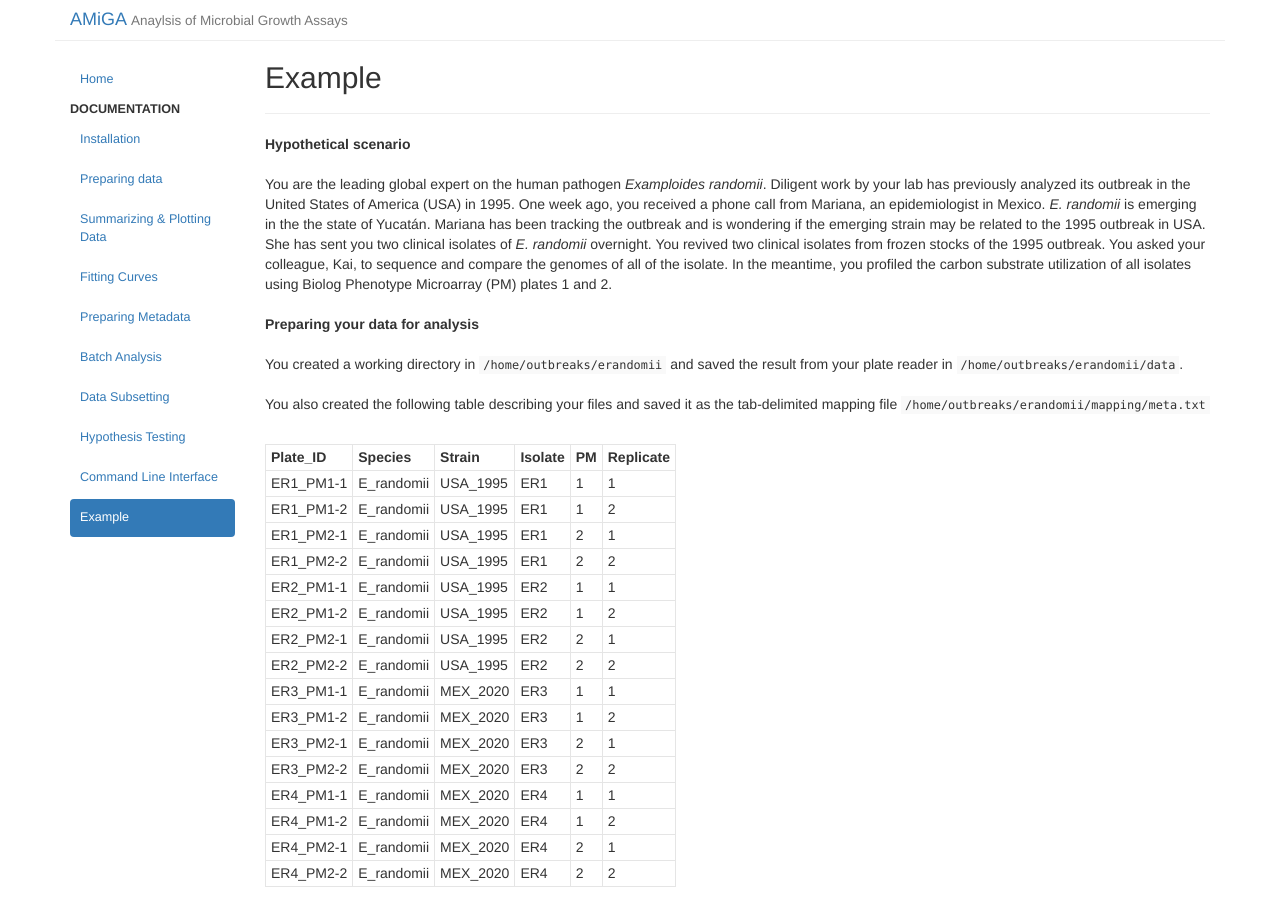
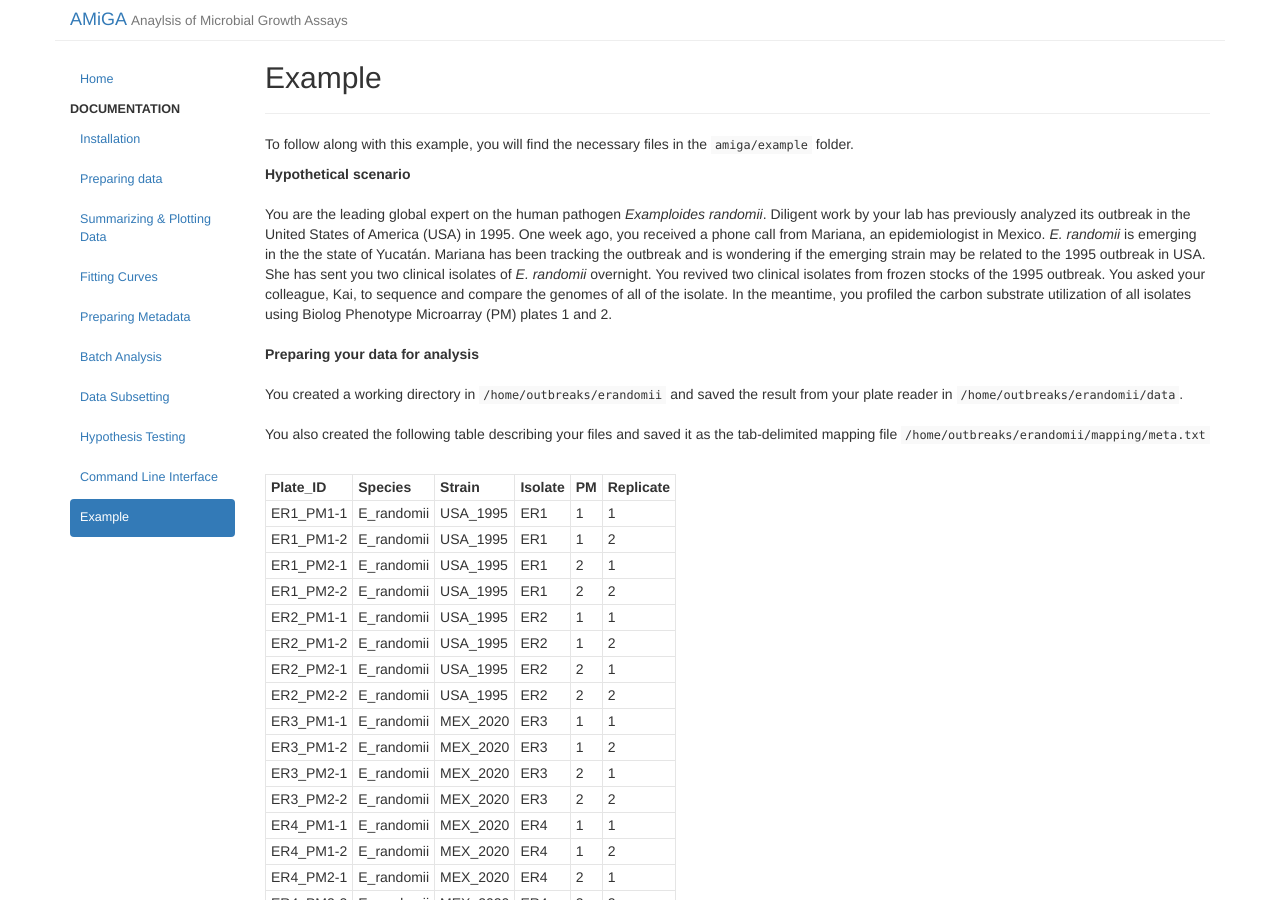
Before and after one commit to firasmidani/amiga, a Jekyll site: the page built from docs/_posts/2020-03-23-example.md, in a window 1280 px wide and 900 px high. Built offline with Jekyll 4.4.1, drawn with Linux system fonts in a browser that asks for light colours.

Commit message:
updated docs

```diff
--- a/docs/_posts/2020-03-23-example.md
+++ b/docs/_posts/2020-03-23-example.md
@@ -7,7 +7,7 @@ order: 10
 use_math: true
 ---
 
-
+To follow along with this example, you will find the necessary files in the `amiga/example` folder.
 
 **Hypothetical scenario**
 <br /><br/>
```
